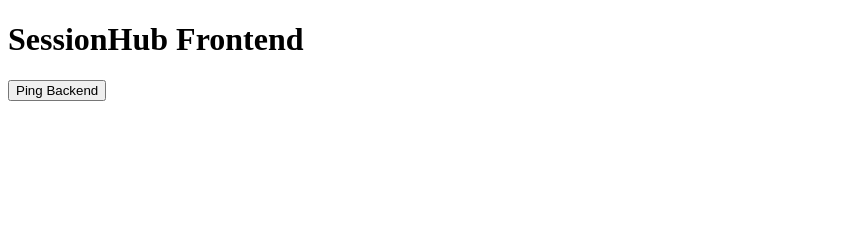
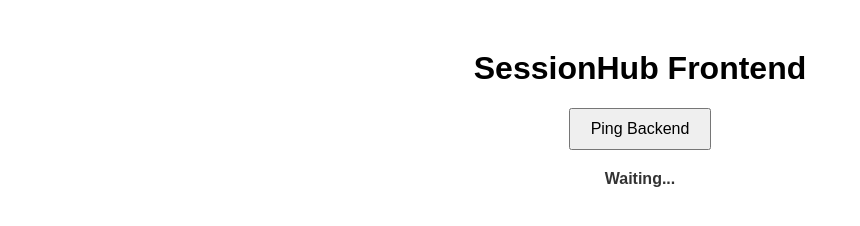
Before and after one commit to maffyjohn520-dev/sessionhub-frontend, a website: page index.html in a window 1280 px wide. Shown: the whole page, without its empty margins (0-860 px from the left). Drawn offline with Linux system fonts and the light colour scheme.

```diff
--- a/index.html
+++ b/index.html
@@ -1,15 +1,34 @@
 <!DOCTYPE html>
 <html lang="en">
 <head>
-  <meta charset="UTF-8" />
+  <meta charset="UTF-8">
+  <meta name="viewport" content="width=device-width, initial-scale=1.0">
   <title>SessionHub Frontend</title>
+  <style>
+    body {
+      font-family: Arial, sans-serif;
+      text-align: center;
+      margin-top: 50px;
+    }
+    button {
+      padding: 10px 20px;
+      font-size: 16px;
+      cursor: pointer;
+    }
+    #result {
+      margin-top: 20px;
+      font-weight: bold;
+      color: #333;
+    }
+  </style>
 </head>
 <body>
   <h1>SessionHub Frontend</h1>
   <button onclick="ping()">Ping Backend</button>
+  <p id="result">Waiting...</p>
 
-  <p id="result"></p>
   <script>
+    // ✅ Use your Railway backend URL here
     const API_URL = "https://sessionhub-backend-production-f73b.up.railway.app";
 
     async function ping() {
```
Lines whose indentation alone changed are shown as unchanged.
